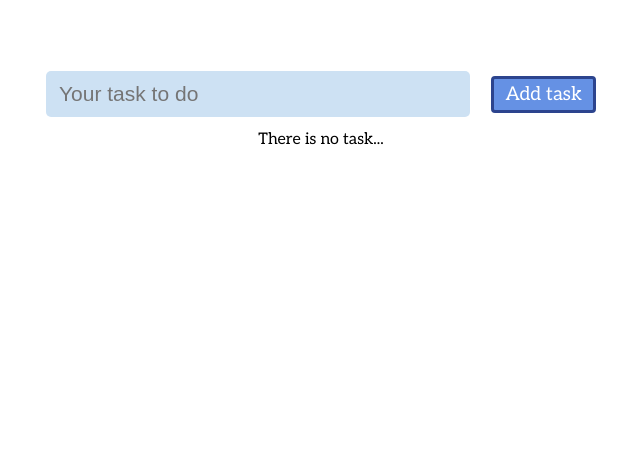
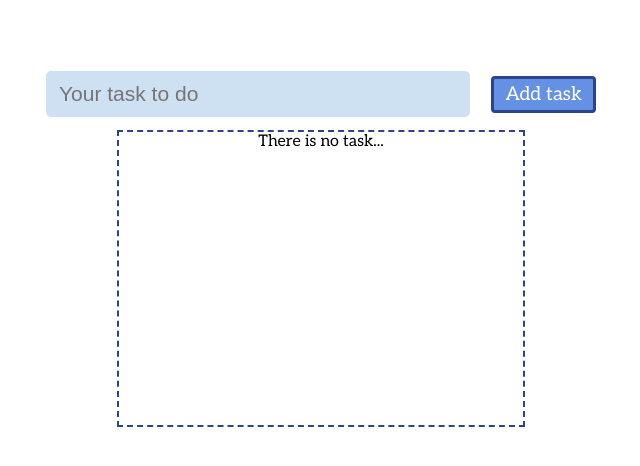
Before and after one commit to Ave-Mari/Todo-App, a React app: page / in a window 1280 px wide. Shown: the top 466 px of the page, without its empty margins (319-959 px from the left). Built offline with nearby package versions, Linux system fonts and the light colour scheme; the HTML template or start-up script is replaced by a standard one.

Commit message:
add scrollbar

```diff
--- a/src/components/Tasks/Tasks.styles.js
+++ b/src/components/Tasks/Tasks.styles.js
@@ -1,10 +1,29 @@
 import styled from 'styled-components';
 
 export const Wrapper = styled.section`
+
+        border: 2px dashed #2c448e;
+        height: 293px;
+        margin-bottom: 19px;
+
+        overflow: hidden;
+        overflow-y: hidden;
+        overflow-y: scroll;
+
+        ::-webkit-scrollbar {
+          background: rgb(191, 195, 230);
+          width: 8px;
+        }
+        ::-webkit-scrollbar-thumb {
+          background: rgb(197, 127, 211);
+        }
+
+        scrollbar-color: rgb(197, 127, 211) rgb(191, 195, 230);
+        scrollbar-width: thin;
+
         display: flex;
         flex-direction: column;
         align-items: center;
-        margin: 0 auto;
         width: 80%;
 
 
@@ -15,7 +34,7 @@ export const Wrapper = styled.section`
           .todo-list {
             list-style: none;
             padding-left: 0;
-    width: 100%;
+            width: 84%;
             cursor: grab;
             background: #f3f7ff;
             border: 4px dotted #2c448e;
```
Lines whose indentation alone changed are shown as unchanged.
